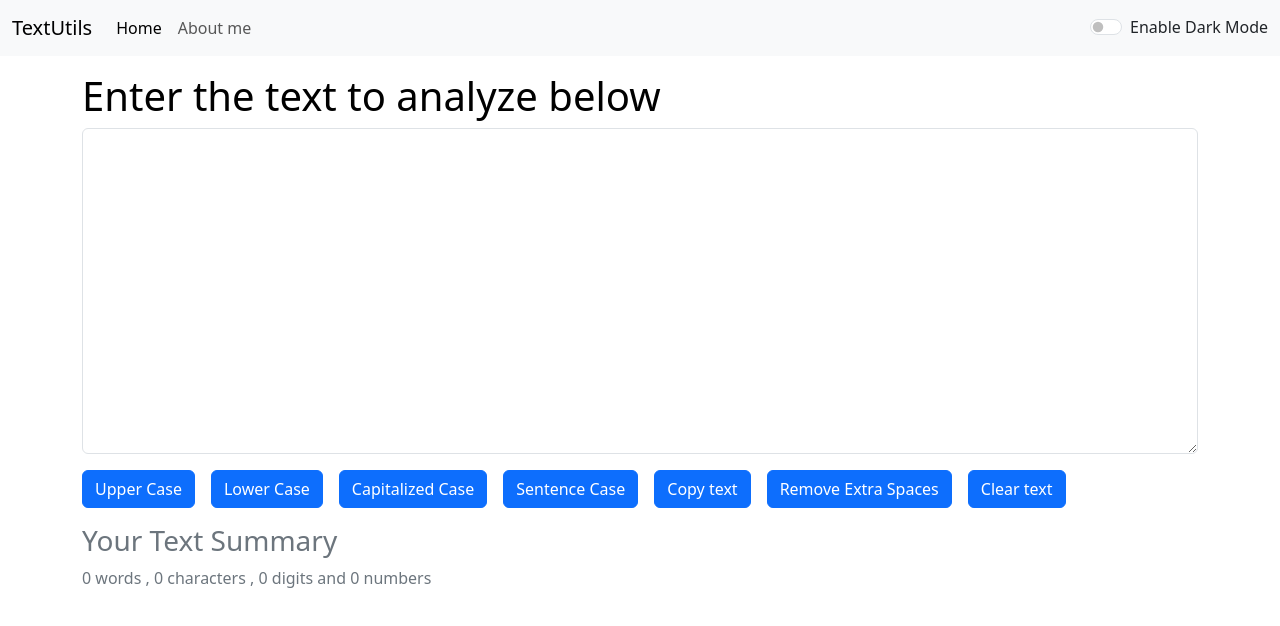
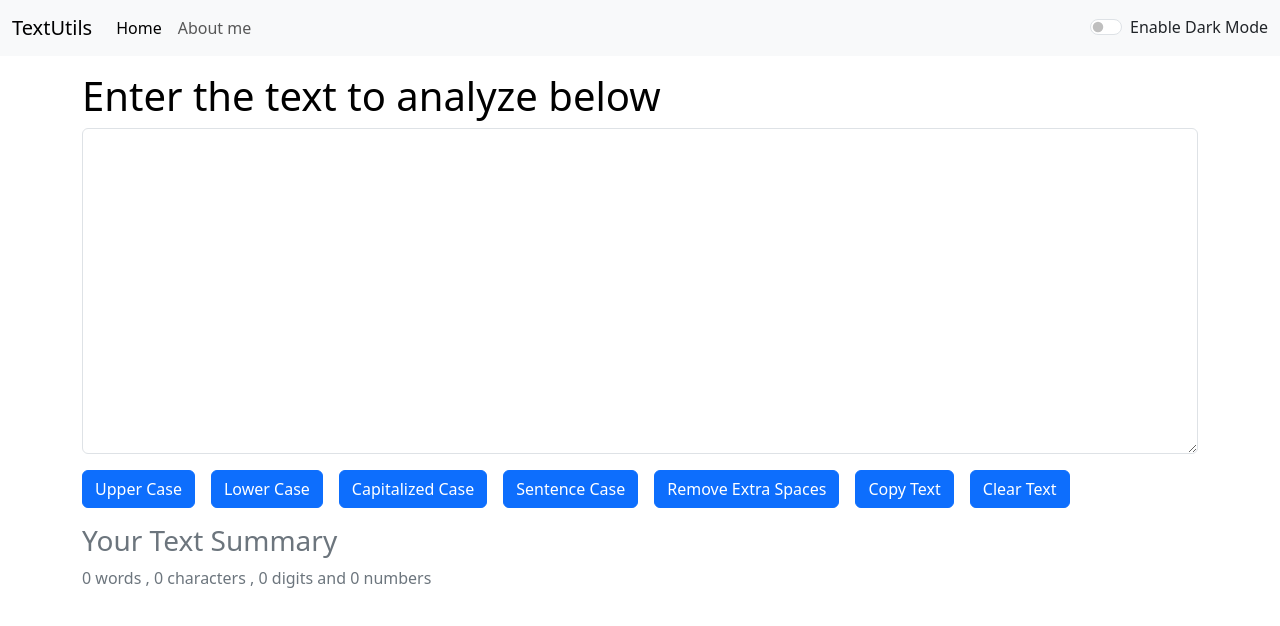
Before and after one commit to Akshit92-MSIxD/React-TextUtils, a React (Create React App) app: page / in a window 1280 px wide. Shown: the top 626 px of the page. Built offline with nearby package versions, Linux system fonts and the light colour scheme.

Commit message:
minor changes

```diff
--- a/src/App.js
+++ b/src/App.js
@@ -51,8 +51,8 @@ const toggleMode = () =>{
 
   return (
     <>
+ <Navbar title="TextUtils" about = "About me" mode={mode} toggleMode={toggleMode}  showAlert={showAlert}/>
   <Alerts alert={alertMessage}/>
- <Navbar title="TextUtils" about = "About me" mode={mode} toggleMode={toggleMode}  showAlert={showAlert}/>
  <TextForm heading="Enter the text to analyze below" mode={mode} toggleMode={toggleMode} showAlert={showAlert}/>
   {/* <About/> */}
   </>
--- a/src/components/TextForm.js
+++ b/src/components/TextForm.js
@@ -162,9 +162,9 @@ export default function TextForm(props) {
   <button type="button" className="btn btn-primary ms-3 mt-3" onClick={convert_to_lo}>Lower Case</button>
   <button type="button" className="btn btn-primary ms-3 mt-3" onClick={convert_to_ca}>Capitalized Case</button>
   <button type="button" className="btn btn-primary ms-3 mt-3" onClick={convert_to_se}>Sentence Case</button>
-  <button type="button" className="btn btn-primary ms-3 mt-3" onClick={copyText}>Copy text</button>
   <button type="button" className="btn btn-primary ms-3 mt-3" onClick={removeExtraSpaces}>Remove Extra Spaces</button>
-  <button type="button" className="btn btn-primary ms-3 mt-3" onClick={clearText}>Clear text</button>
+  <button type="button" className="btn btn-primary ms-3 mt-3" onClick={copyText}>Copy Text</button>
+  <button type="button" className="btn btn-primary ms-3 mt-3" onClick={clearText}>Clear Text</button>
   </div>
 
   <div className="container my-3">
```
